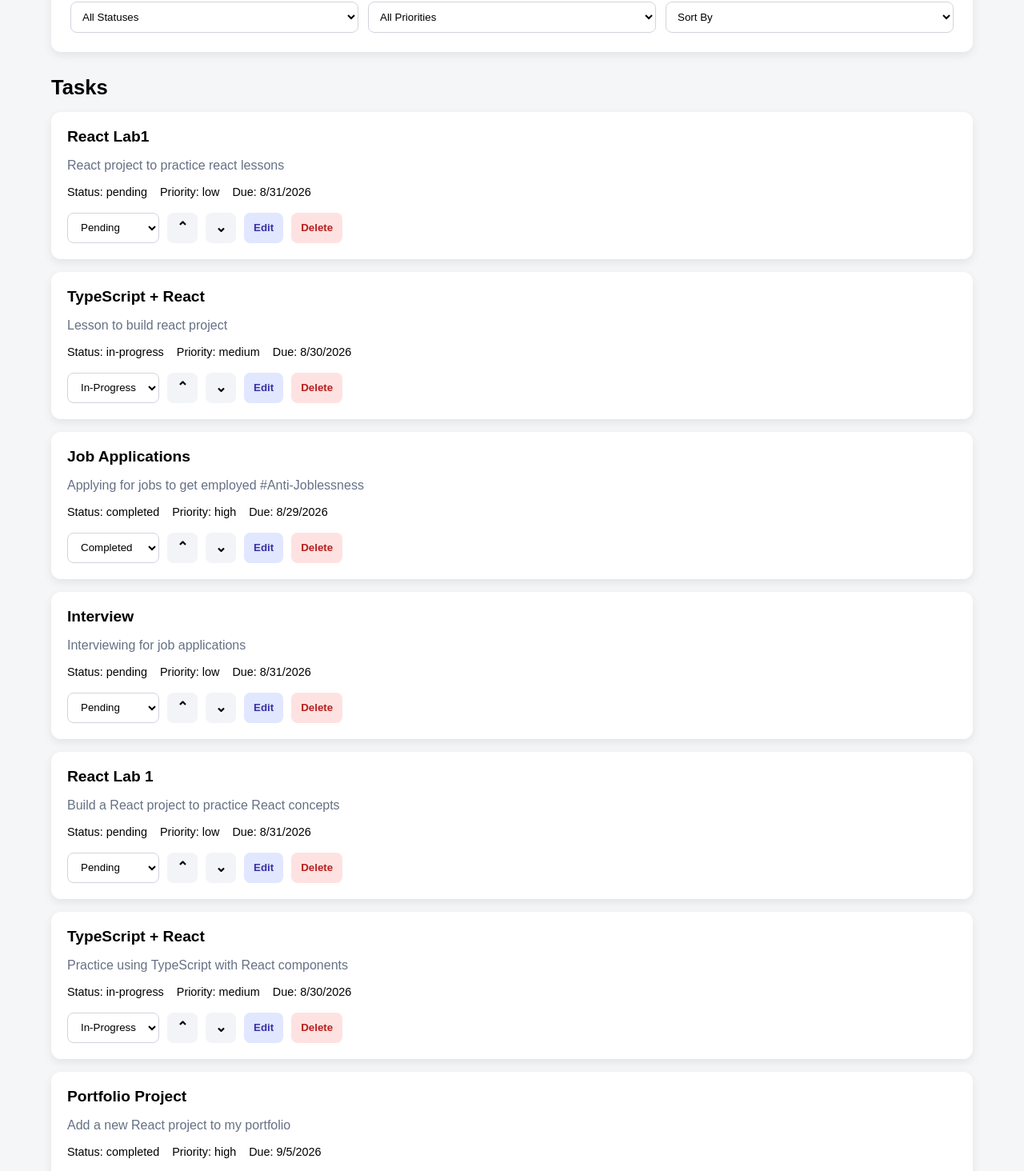
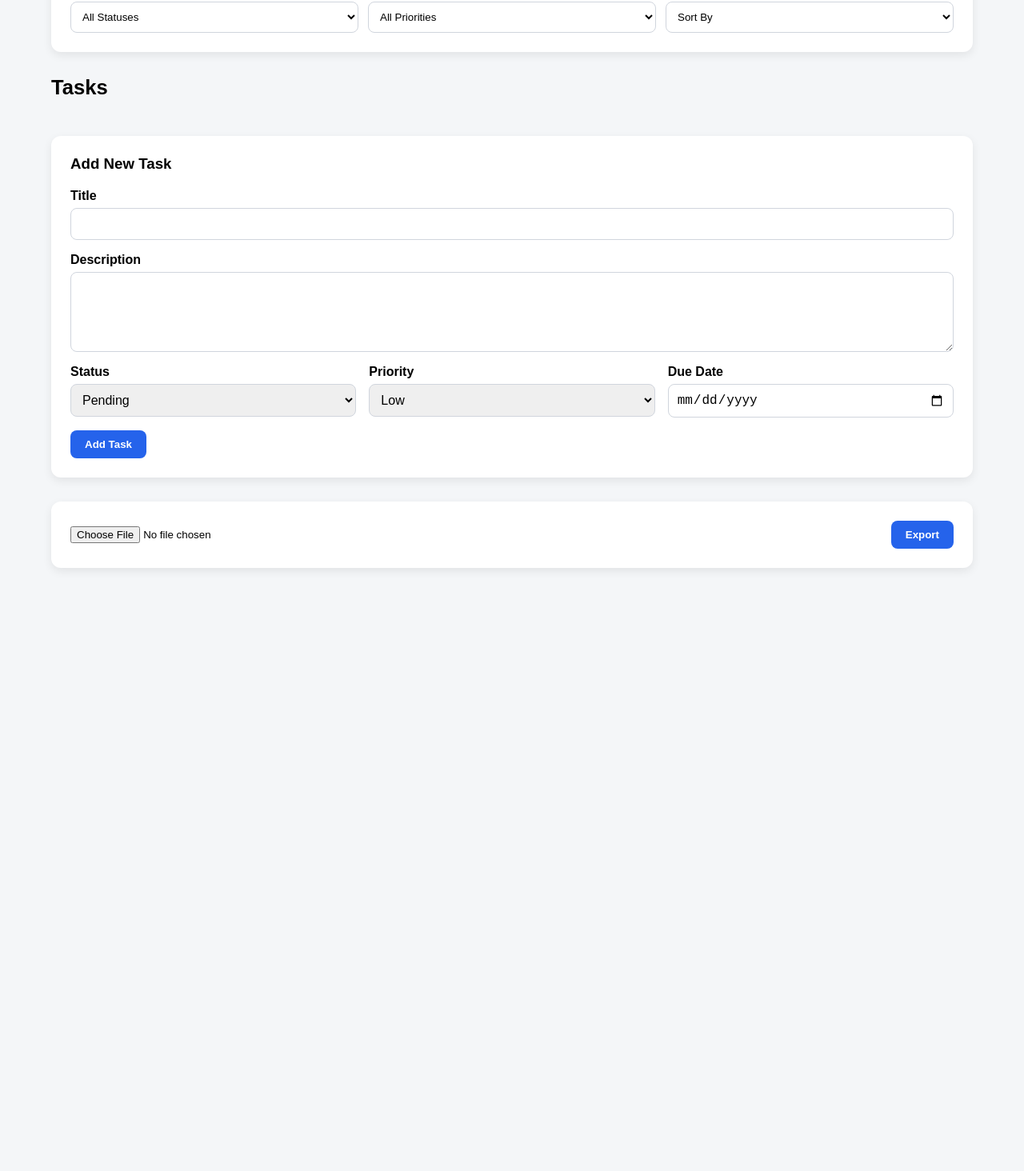
Before and after one commit to mercytv932/Task_Management_dashboard, a React (Vite) app: page / in a window 1280 px wide. Shown: the part 464-1928 px from the top of the page at 80% size. After the commit the page ends 1228 px from the top, so only its background shows below. Built offline with nearby package versions, Linux system fonts and the light colour scheme.

Commit message:
last polish

```diff
--- a/src/App.tsx
+++ b/src/App.tsx
@@ -1,6 +1,5 @@
 import { useEffect, useState } from "react";
 import { filterTasks, sortTasks } from "./utils/taskUtils";
-import { tasks } from "./data/Data";
 import type { TaskPriority } from "./types";
 import TaskList from "./components/TaskList";
 import type { Task, TaskStatus } from "./types";
@@ -17,7 +16,7 @@ function App() {
       return JSON.parse(savedTasks);
     }
 
-    return tasks;
+    return [];
   });
   const [selectedStatus, setSelectedStatus] = useState<TaskStatus>();
   const [selectedPriority, setSelectedPriority] = useState<TaskPriority>();
--- a/src/data/Data.ts
+++ /dev/null
@@ -1,60 +0,0 @@
-import type { Task } from "../components/TaskList";
-
-export const tasks: Task[] = [
-  {
-    id: "1",
-    title: "React Lab1",
-    description: "React project to practice react lessons",
-    status: "pending",
-    priority: "low",
-    dueDate: "8/31/2026",
-  },
-  {
-    id: "2",
-    title: "TypeScript + React",
-    description: "Lesson to build react project",
-    status: "in-progress",
-    priority: "medium",
-    dueDate: "8/30/2026",
-  },
-  {
-    id: "3",
-    title: "Job Applications",
-    description: "Applying for jobs to get employed #Anti-Joblessness",
-    status: "completed",
-    priority: "high",
-    dueDate: "8/29/2026",
-  },
-  {
-    id: "4",
-    title: "Interview",
-    description: "Interviewing for job applications",
-    status: "pending",
-    priority: "low",
-    dueDate: "8/31/2026",
-  },
-  {
-    id: "5",
-    title: "React Lab 1",
-    description: "Build a React project to practice React concepts",
-    status: "pending",
-    priority: "low",
-    dueDate: "8/31/2026",
-  },
-  {
-    id: "6",
-    title: "TypeScript + React",
-    description: "Practice using TypeScript with React components",
-    status: "in-progress",
-    priority: "medium",
-    dueDate: "8/30/2026",
-  },
-  {
-    id: "7",
-    title: "Portfolio Project",
-    description: "Add a new React project to my portfolio",
-    status: "completed",
-    priority: "high",
-    dueDate: "9/5/2026",
-  },
-];
```
